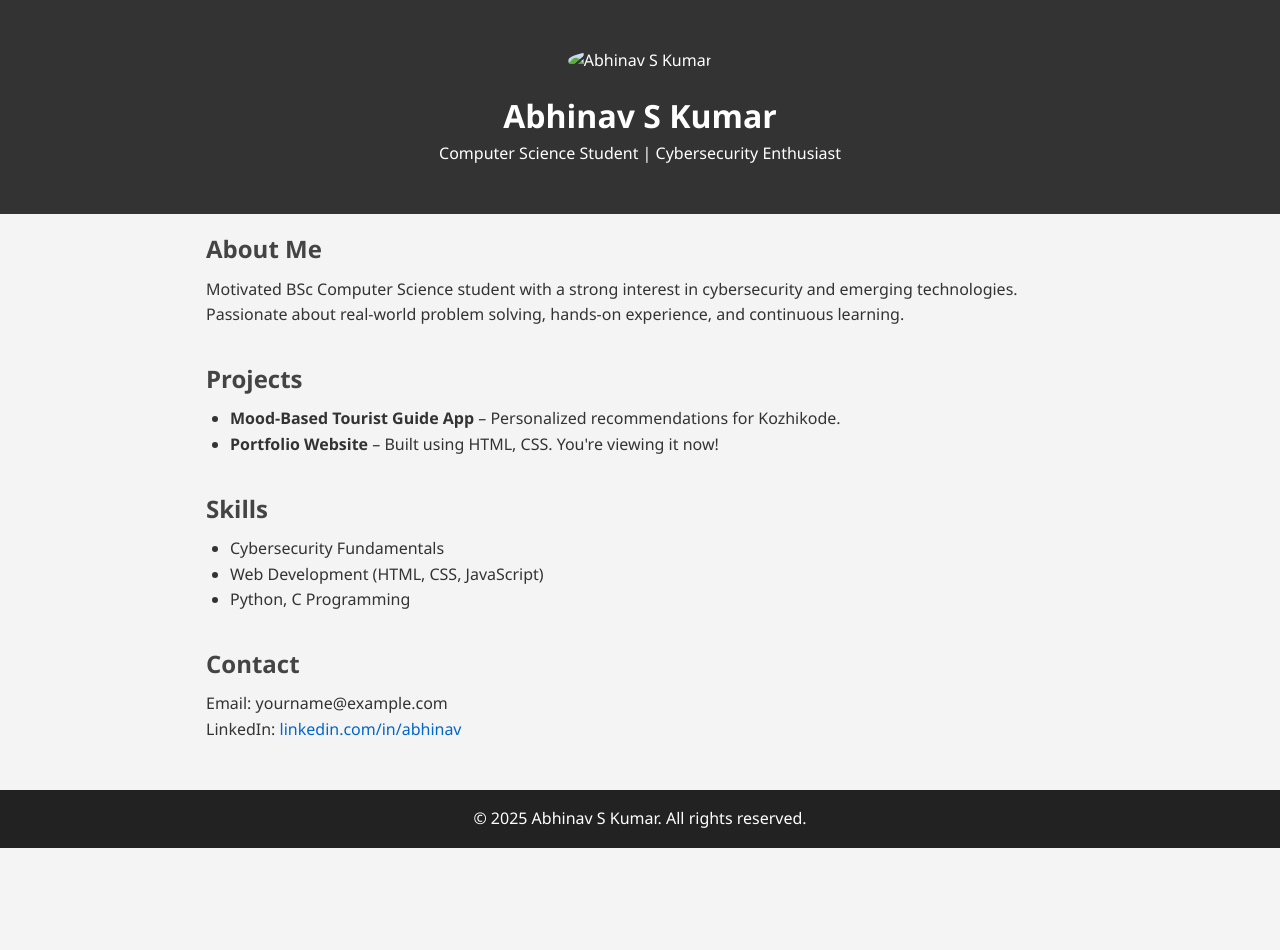
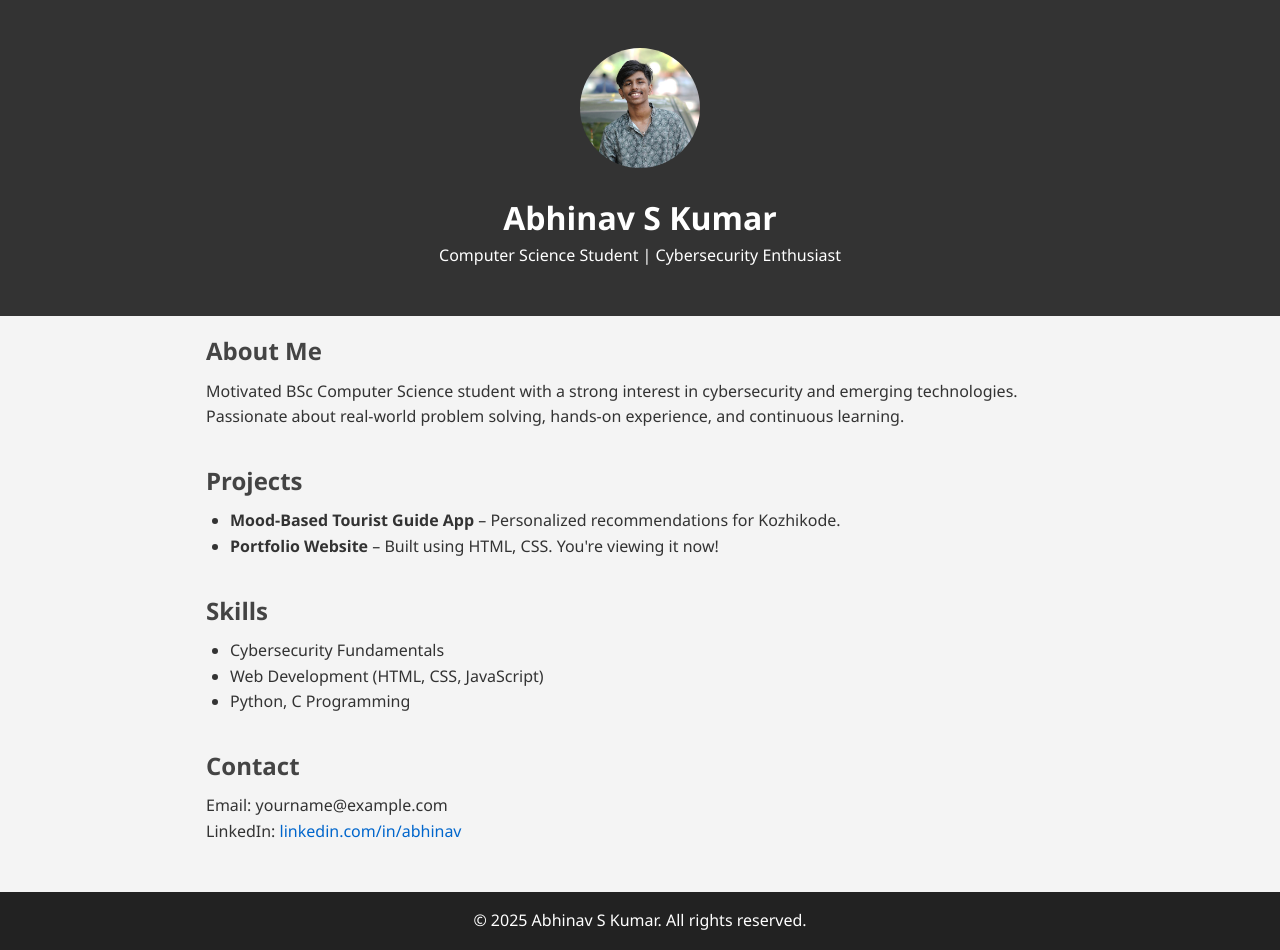
Before and after one commit to Abhinav-S-Kumar/portfolio, a plain HTML site: page index.html in a window 1280 px wide. Before the commit the page ends 848 px from the top, so only its background shows below. Drawn offline with Linux system fonts and the light colour scheme.

Commit message:
Update index.html

```diff
--- a/index.html
+++ b/index.html
@@ -9,7 +9,7 @@
 <body>
   <header>
     <div class="container">
-      <img src="images/profile.jpeg" alt="Abhinav S Kumar" class="profile-pic" />
+      <img src="profile.jpeg" alt="Abhinav S Kumar" class="profile-pic" />
       <h1>Abhinav S Kumar</h1>
       <p>Computer Science Student | Cybersecurity Enthusiast</p>
     </div>
```
